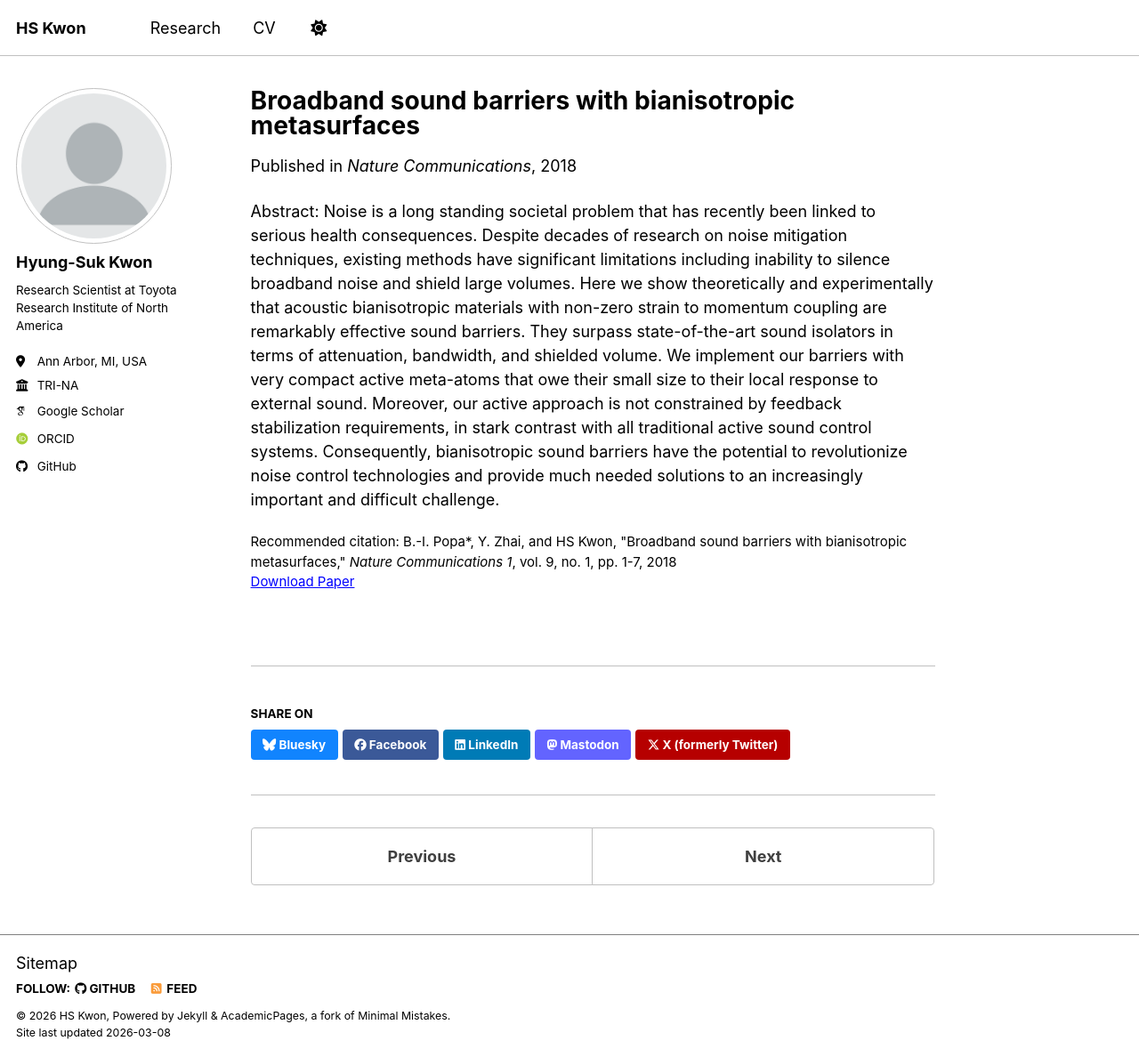
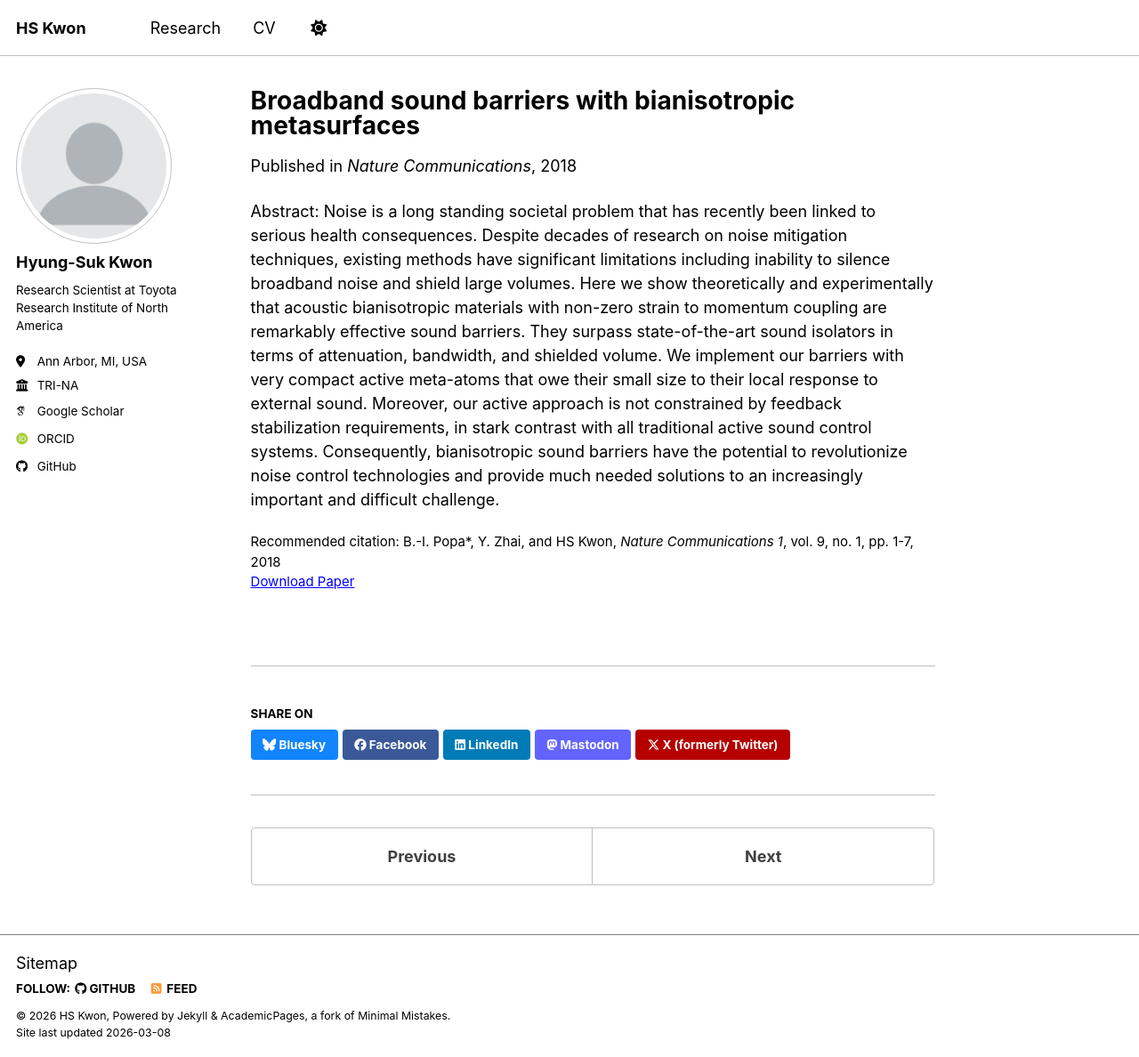
Before and after one commit to Kwon-HyungSuk/kwon-hyungsuk.github.io, a Jekyll site: the page built from _publications/2018-12-13-NatComm.md, in a window 1280 px wide and 1188 px high. Shown: the whole window at 89% size. Built offline with Jekyll 4.4.1, drawn with Linux system fonts in a browser that asks for light colours; some web fonts are replaced; a script bundle is joined from its source files by our own code; library files that are not in the unit come from our copies.

Commit message:
Update 2018-12-13-NatComm.md

```diff
--- a/_publications/2018-12-13-NatComm.md
+++ b/_publications/2018-12-13-NatComm.md
@@ -9,6 +9,7 @@
 # slidesurl: 'https://academicpages.github.io/files/slides1.pdf'
 paperurl: 'https://www.nature.com/articles/s41467-018-07809-3'
 # bibtexurl: 'https://academicpages.github.io/files/bibtex1.bib'
-citation: 'B.-I. Popa*, Y. Zhai, and HS Kwon, &quot;Broadband sound barriers with bianisotropic metasurfaces,&quot; <i>Nature Communications 1</i>, vol. 9, no. 1, pp. 1-7, 2018'
+citation: 'B.-I. Popa*, Y. Zhai, and HS Kwon, <i>Nature Communications 1</i>, vol. 9, no. 1, pp. 1-7, 2018'
+#  &quot;Broadband sound barriers with bianisotropic metasurfaces,&quot;
 ---
 Abstract: Noise is a long standing societal problem that has recently been linked to serious health consequences. Despite decades of research on noise mitigation techniques, existing methods have significant limitations including inability to silence broadband noise and shield large volumes. Here we show theoretically and experimentally that acoustic bianisotropic materials with non-zero strain to momentum coupling are remarkably effective sound barriers. They surpass state-of-the-art sound isolators in terms of attenuation, bandwidth, and shielded volume. We implement our barriers with very compact active meta-atoms that owe their small size to their local response to external sound. Moreover, our active approach is not constrained by feedback stabilization requirements, in stark contrast with all traditional active sound control systems. Consequently, bianisotropic sound barriers have the potential to revolutionize noise control technologies and provide much needed solutions to an increasingly important and difficult challenge.
```
